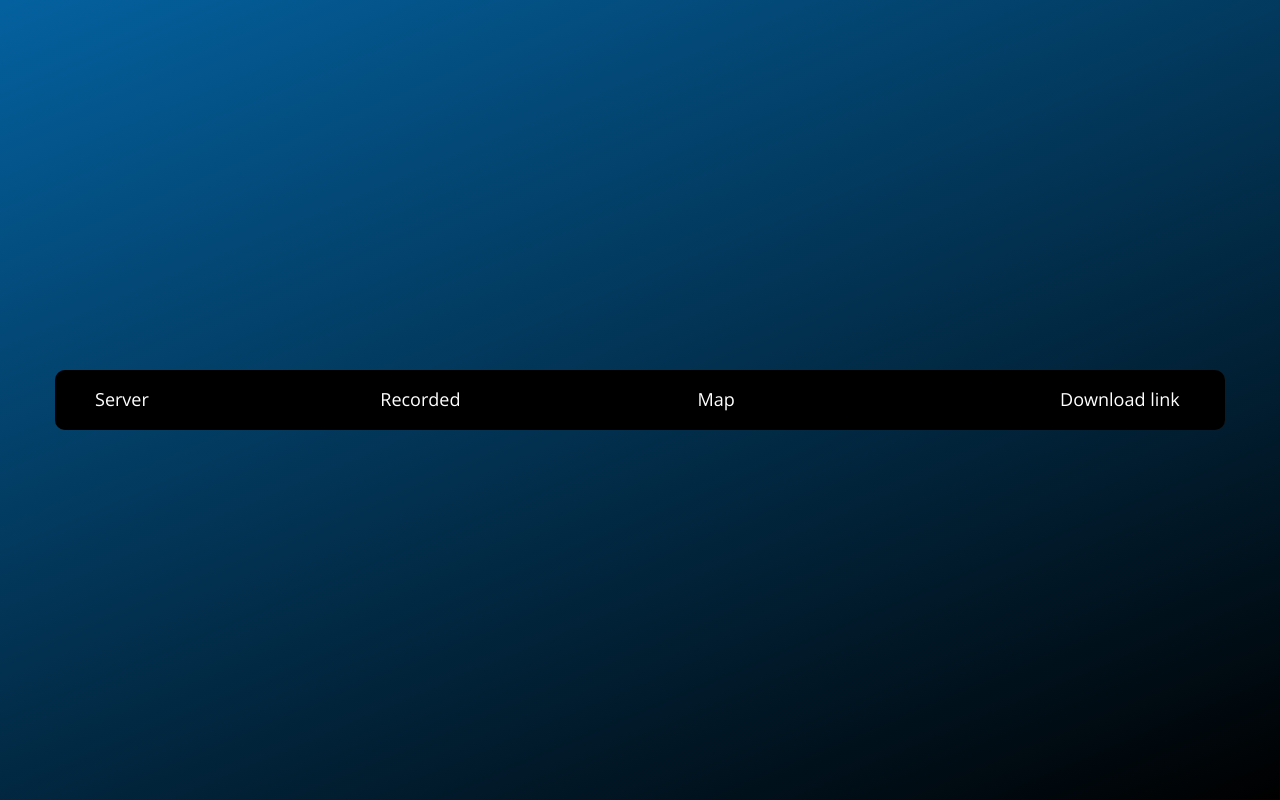
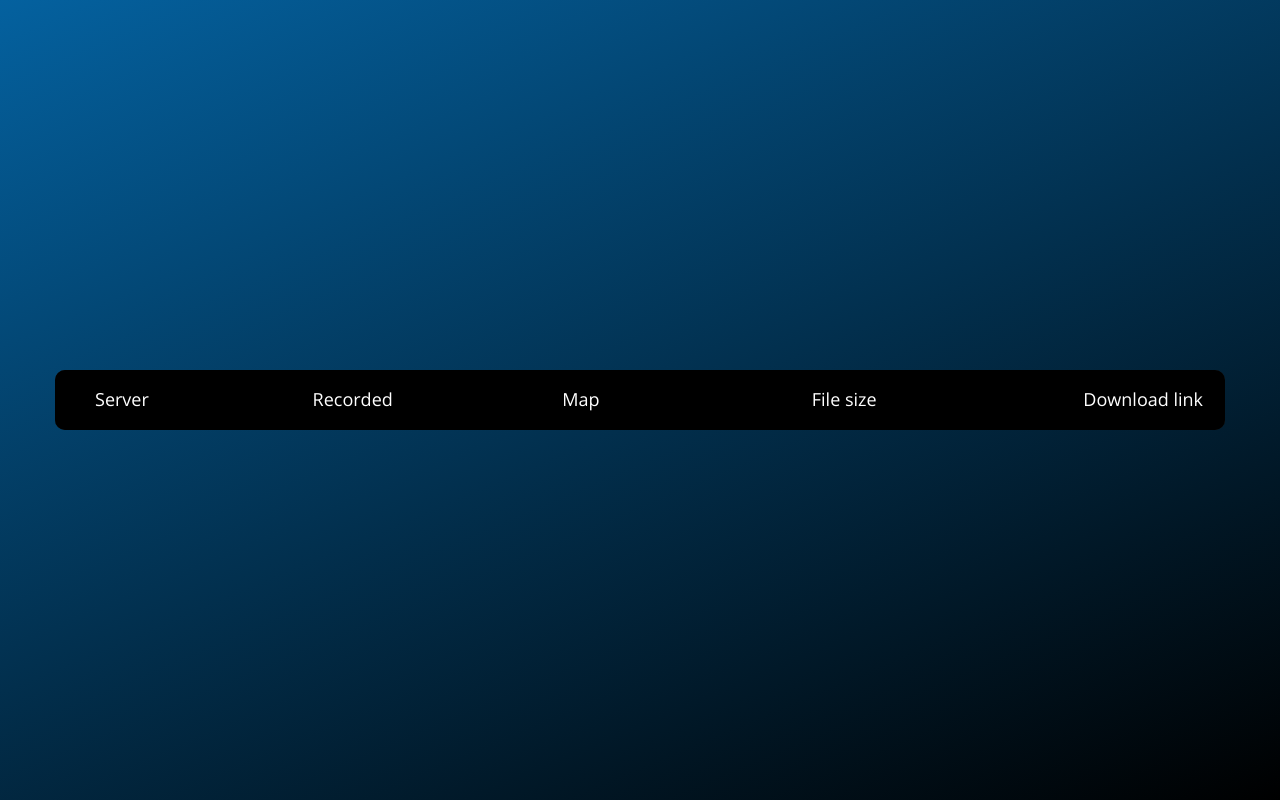
Before and after one commit to omojr/t10s_demoviewer, a Flask app: page / in a window 1280 px wide. Run offline with Flask 2, Linux system fonts and the light colour scheme; data that the repository does not hold is empty; parts of the project's set-up code (start-up, migrations or seed data) failed here and were passed over; some libraries are stand-ins or nearby versions.

Commit message:
Display demo file size

```diff
--- a/main.py
+++ b/main.py
@@ -15,10 +15,14 @@ app = Flask(__name__)
 def main():
     conn = get_conn()
     cursor = conn.cursor()
-    cursor.execute('select demo_id, server, map, datetime from demos;')
+    cursor.execute('select demo_id, filepath, server, map, datetime from demos;')
     demos = cursor.fetchall()
     conn.close()
     demos.sort(key=operator.itemgetter('datetime'), reverse=True)
+    for demo in demos:
+        path = demo.pop('filepath')
+        size = os.stat(path).st_size/1000**2
+        demo['size'] = f'{round(size, 1)} MB'
     return render_template('index.html', demos=demos)
 
 
--- a/templates/index.html
+++ b/templates/index.html
@@ -33,6 +33,7 @@
 								<th class="column1">Server</th>
 								<th class="column2">Recorded</th>
 								<th class="column3">Map</th>
+								<th class="column3">File size</th>
 								<th class="column4">Download link</th>
 							</tr>
 						</thead>
@@ -42,6 +43,7 @@
 									<td class="column1">{{ demo['server'] }}</td>
 									<td class="column2">{{ demo['datetime'] }}</td>
 									<td class="column3">{{ demo['map'] }}</td>
+									<td class="column3">{{ demo['size'] }}</td>
 									<td class="column4"><a href="/get/{{ demo['demo_id'] }}">Download</a></td>
 								</tr>
 								{% endfor %}
```
